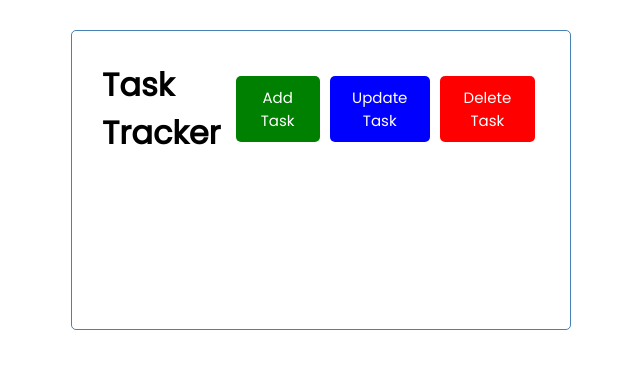
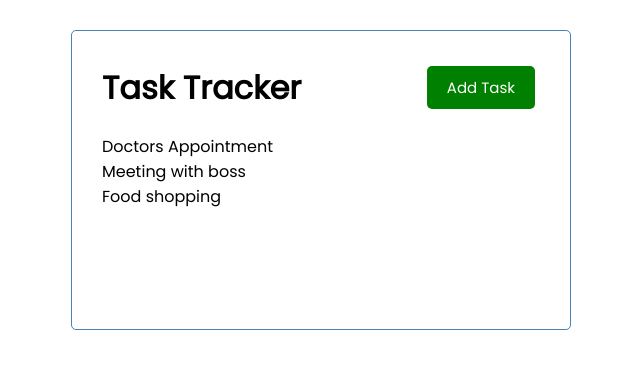
Before and after one commit to francosbenitez/vue-task-tracker, a Vue app: page / in a window 1280 px wide. Shown: the top 368 px of the page, without its empty margins (319-959 px from the left). Built offline with nearby package versions, Linux system fonts and the light colour scheme.

Commit message:
feat: added tasks

```diff
--- a/src/App.vue
+++ b/src/App.vue
@@ -2,17 +2,47 @@
   <div>
     <div class="container">
       <Header title="Task Tracker" />
+      <Tasks :tasks="tasks" />
     </div>
   </div>
 </template>
 
 <script>
 import Header from '@/components/Header.vue'
+import Tasks from '@/components/Tasks.vue'
 
 export default {
   name: 'App',
   components: {
-    Header
+    Header,
+    Tasks
+  },
+  data () {
+    return {
+      tasks: []
+    }
+  },
+  created () {
+    this.tasks = [
+      {
+        "id": "1",
+        "text": "Doctors Appointment",
+        "day": "March 5th at 2:30pm",
+        "reminder": true
+      },
+      {
+        "id": "2",
+        "text": "Meeting with boss",
+        "day": "March 6th at 1:30pm",
+        "reminder": true
+      },
+      {
+        "id": "3",
+        "text": "Food shopping",
+        "day": "March 7th at 2:00pm",
+        "reminder": false
+      }
+    ]
   }
 }
 </script>
--- a/src/components/Button.vue
+++ b/src/components/Button.vue
@@ -1,5 +1,5 @@
 <template>
-    <button :style="{background: color}" class="btn">{{ text }}</button>
+    <button @click="onClick()" :style="{background: color}" class="btn">{{ text }}</button>
 </template>
 
 <script>
@@ -8,6 +8,11 @@
     props: {
         text: String,
         color: String
+    },
+    methods: {
+        onClick () {
+            console.log('Hello World')
+        }
     }
 }
 </script>
--- a/src/components/Header.vue
+++ b/src/components/Header.vue
@@ -2,8 +2,8 @@
     <header>
         <h1>{{ title }}</h1>
         <Button text="Add Task" color="green" />
-        <Button text="Update Task" color="blue" />
-        <Button text="Delete Task" color="red" />
+        <!-- <Button text="Update Task" color="blue" />
+        <Button text="Delete Task" color="red" /> -->
     </header>
 </template>
 
--- /dev/null
+++ b/src/components/Tasks.vue
@@ -0,0 +1,14 @@
+<template>
+    <div v-for="(task, i) in tasks" :key="i">
+        {{ task.text }}
+    </div>
+</template>
+
+<script>
+export default {
+    name: 'Tasks',
+    props: {
+        tasks: Array
+    }
+}
+</script>
```
